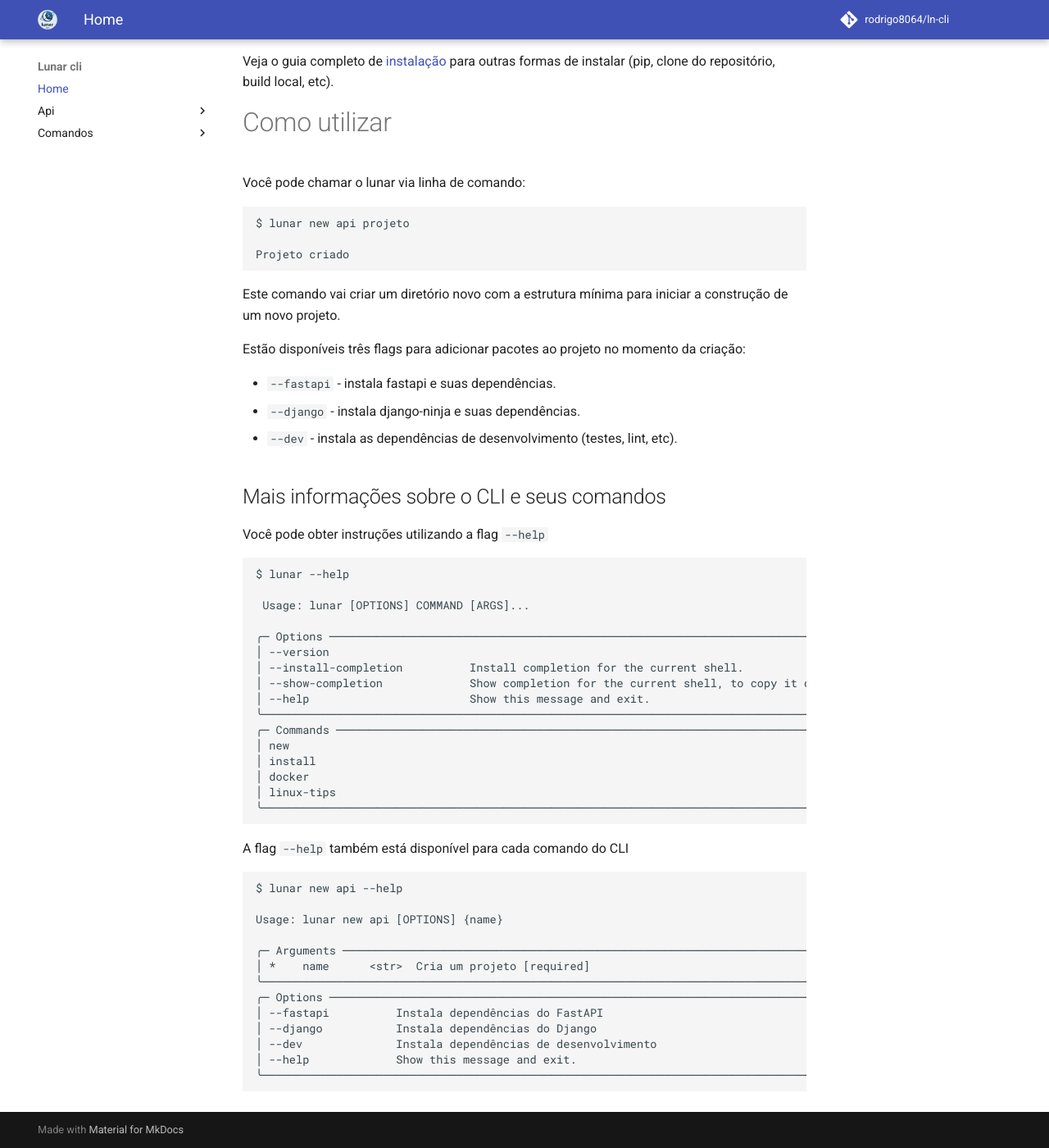
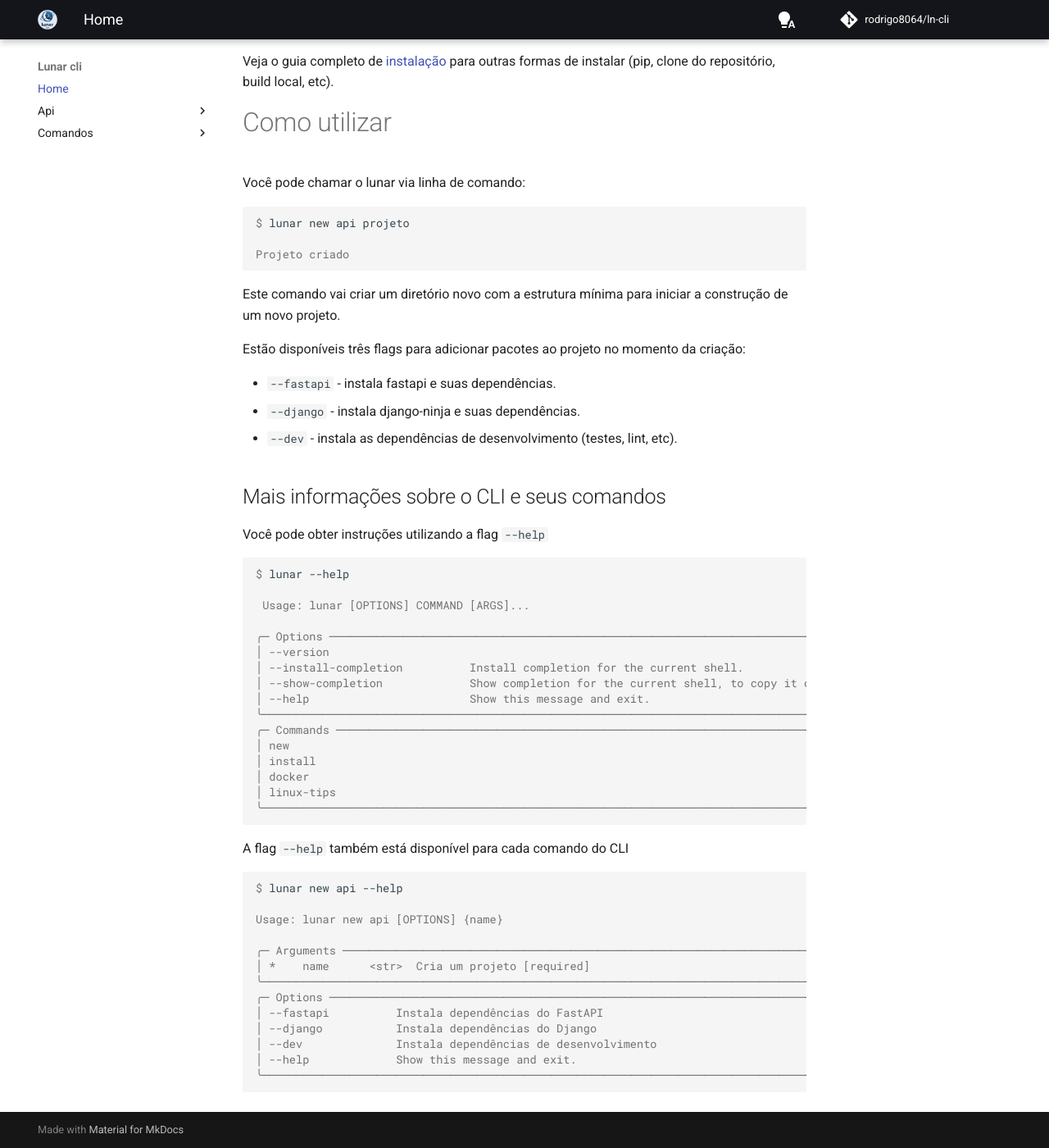
Before and after one commit to Rodrigo8064/ln-cli, an MkDocs documentation site: the page built from docs/index.md, in a window 1280 px wide and 1400 px high, scrolled down 748 px. Shown: the whole window at 82% size. Built offline with MkDocs 1.6.1 and Material for MkDocs 9.7.7, drawn with Linux system fonts in a browser that asks for light colours; comment, search, counter and statistics services are not loaded.

Commit message:
update: mkdocs.yml

```diff
--- a/mkdocs.yml
+++ b/mkdocs.yml
@@ -7,14 +7,45 @@ theme:
   language: pt-BR
   logo: assets/logo-lunar.png
   favicon: assets/logo-lunar.png
+  palette:
+  - media: "(prefers-color-scheme)"
+    toggle:
+      icon: material/lightbulb-auto
+      name: Switch to light mode
+  - media: '(prefers-color-scheme: light)'
+    scheme: default
+    primary: black
+    accent: teal
+    toggle:
+      icon: material/lightbulb
+      name: Switch to dark mode
+  - media: '(prefers-color-scheme: dark)'
+    scheme: slate
+    primary: black
+    accent: teal
+    toggle:
+      icon: material/lightbulb-outline
+      name: Switch to system preference
 
 markdown_extensions:
   - attr_list
+  - admonition
+  - pymdownx.highlight:
+      anchor_linenums: true
+      line_spans: __span
+      pygments_lang_class: true
+  - pymdownx.inlinehilite
+  - pymdownx.snippets
+  - pymdownx.superfences
 
 extra_css:
   - stylesheets/extra.css
 
+watch:
+   - ln_cli
+
 plugins:
+- macros
 - mkdocstrings:
     handlers:
       python:
--- a/pyproject.toml
+++ b/pyproject.toml
@@ -29,7 +29,8 @@ dev = [
 doc = [
     "mkdocs-material (>=9.7.7,<10.0.0)",
     "mkdocstrings (>=1.0.6,<2.0.0)",
-    "mkdocstrings-python (>=2.0.5,<3.0.0)"
+    "mkdocstrings-python (>=2.0.5,<3.0.0)",
+    "mkdocs-macros-plugin (>=1.5.0,<2.0.0)"
 ]
 
 [tool.ruff]
@@ -41,7 +42,6 @@ quote-style = 'single'
 
 [tool.pytest.ini_options]
 pythonpath = "."
-addopts = "--doctest-modules"
 
 [tool.taskipy.tasks]
 lint = 'ruff check'
```
Also changed, not shown: 1 other file.
